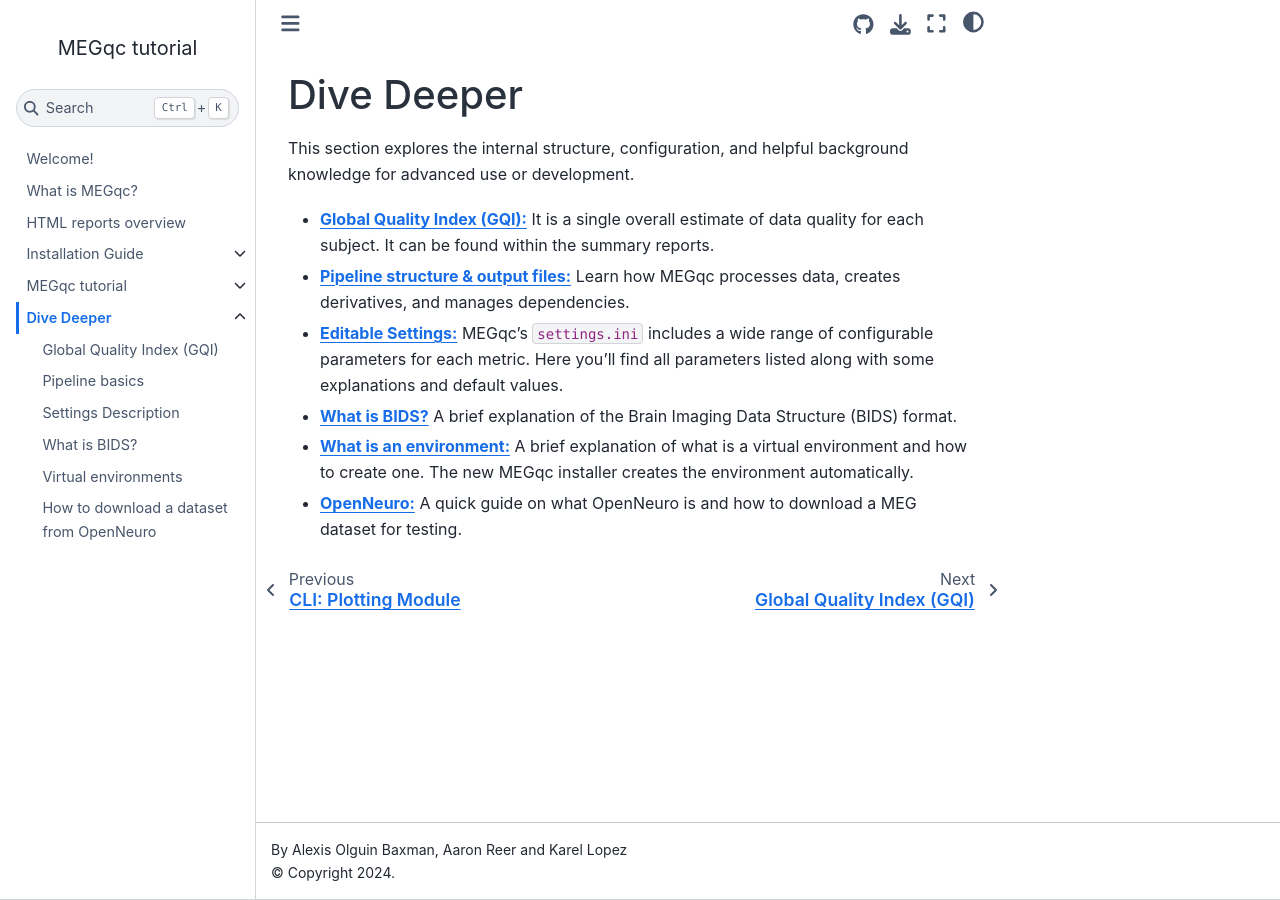
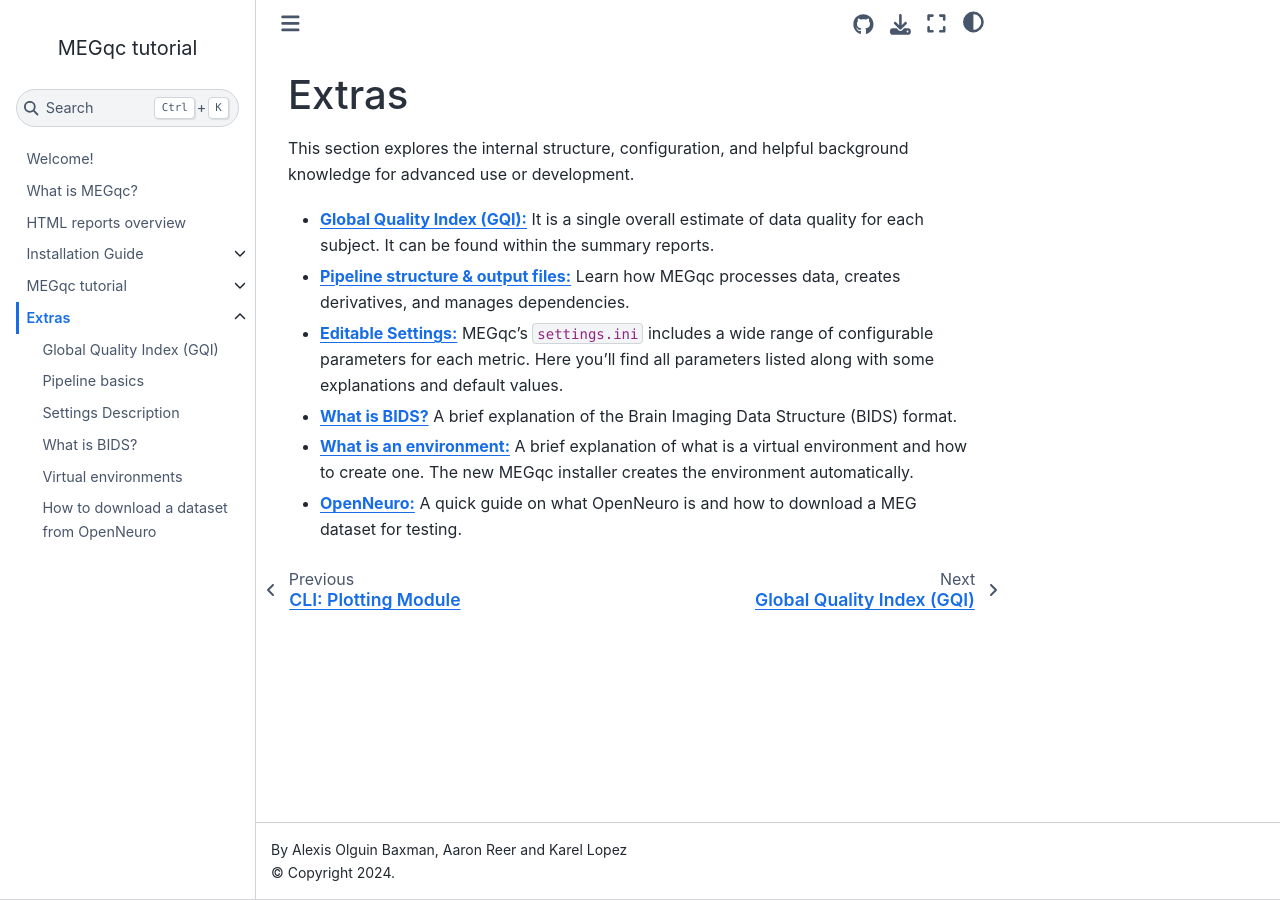
Before and after one commit to ANCPLabOldenburg/megqc_documentation, a Jupyter Book: the page built from book/extra.md, in a window 1280 px wide. Built offline with Jupyter Book 1.0.4 settings and Sphinx 7.4.7 and the Sphinx Book theme 1.1.4, drawn with Linux system fonts in a browser that asks for light colours; pages that are not in the unit, such as notebooks, are missing from menus.

Commit message:
Update extra.md

```diff
--- a/book/extra.md
+++ b/book/extra.md
@@ -1,4 +1,4 @@
-# Dive Deeper
+# Extras
 
  This section explores the internal structure, configuration, and helpful background knowledge for advanced use or development.
  * [**Global Quality Index (GQI):**](../extra/gqi.md) It is a single overall estimate of data quality for each subject. It can be found within the summary reports.
```
